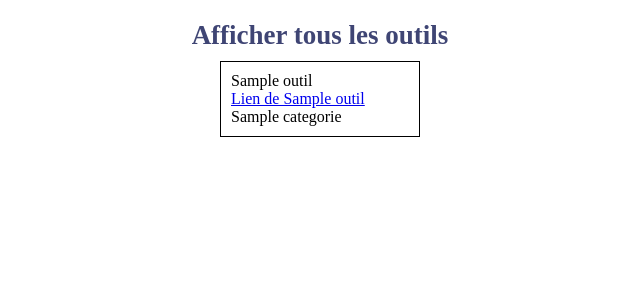
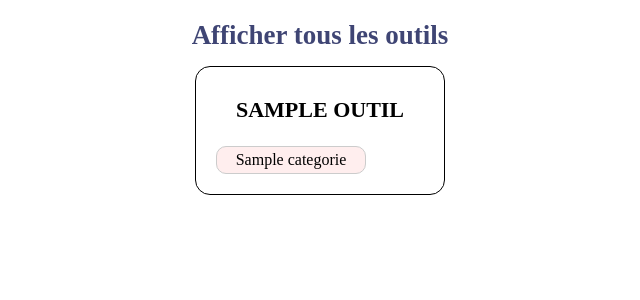
Before and after one commit to Tatiana-Juin/outilsLink, a PHP site: page /outilsLink/index.php in a window 1280 px wide. Shown: the part 66-366 px from the top of the page, without its empty margins (320-960 px from the left). Run offline with PHP 8.4, Linux system fonts and the light colour scheme; tables that the repository leaves empty hold one stand-in row (values such as "Sample post").

Commit message:
J'ai continuer de travailler sur le design de la page ou on voie afficher tous les outils

```diff
--- a/assets/css/style.css
+++ b/assets/css/style.css
@@ -69,6 +69,8 @@
 }
 
 /* ****** *** STYLE PAGE INDEX  ****** */
+
+/* STYLE DU CONTAINER QUI REGROUPE TOUTES LES DIV CARD */
 .card_container {
     display: flex;
     flex-wrap: wrap;
@@ -77,14 +79,49 @@
     flex-direction: row;
 }
 
+/* POUR LE STYLE D'UNE OU PLUSIEURS CARD  */
 .card{
     border:1px solid black;
     display: flex;
     flex-direction: column;
-    width: 200px;
-
-    margin : 10px;
-    padding: 10px;
+    width: 250px;
+    margin : 15px;
+    padding: 20px;
+    border-radius: 15px;
 
 
 }
+
+
+
+/* NOM DE L'OUTIl  */
+.affiche_nom_outil{
+   text-transform: uppercase;
+   text-align: center;
+   font-weight: bolder;
+   font-size: 22px;
+   margin-bottom: 13px;
+}
+
+/* AFFICHE BOUTON LIEN  */
+.affiche_btn_outil{
+    cursor: pointer;
+    margin-top: 10px;
+    text-decoration: none;
+    color:black;
+}
+
+.affiche_categorie{
+
+    margin-right: 15px;
+
+    width:150px;
+    padding: 4px;
+    border-radius:10px;
+    border-color:#ffeeee;
+    border: 1px solid #ccc;
+    background-color: #ffeeee;
+    margin-top: 10px;
+    text-align: center;
+
+}
--- a/index.php
+++ b/index.php
@@ -17,9 +17,14 @@
 
             <?php foreach ($allOutils as $key => $allOutil){ ?>
                 <div class="card">
-                    <p><?= $allOutil['nom_outil'] ?> </p>
-                    <a href="<?=$allOutil['url_outil']?>" target="_blank"> Lien de <?= $allOutil['nom_outil'] ?></a>
-                    <p><?= $allOutil['nom_categorie'] ?></p>
+                    <!-- POUR LE NOM DE L'OUTIL -->
+
+                    <a href="<?=$allOutil['url_outil']?>" target="_blank" class="affiche_btn_outil">
+                        <p class="affiche_nom_outil"><?= $allOutil['nom_outil'] ?> </p>
+                    </a>
+
+                    <!-- NOM DE LA CATEGORIE  -->
+                    <p class="affiche_categorie"><?= $allOutil['nom_categorie'] ?></p>
 
                 </div>
 
```
